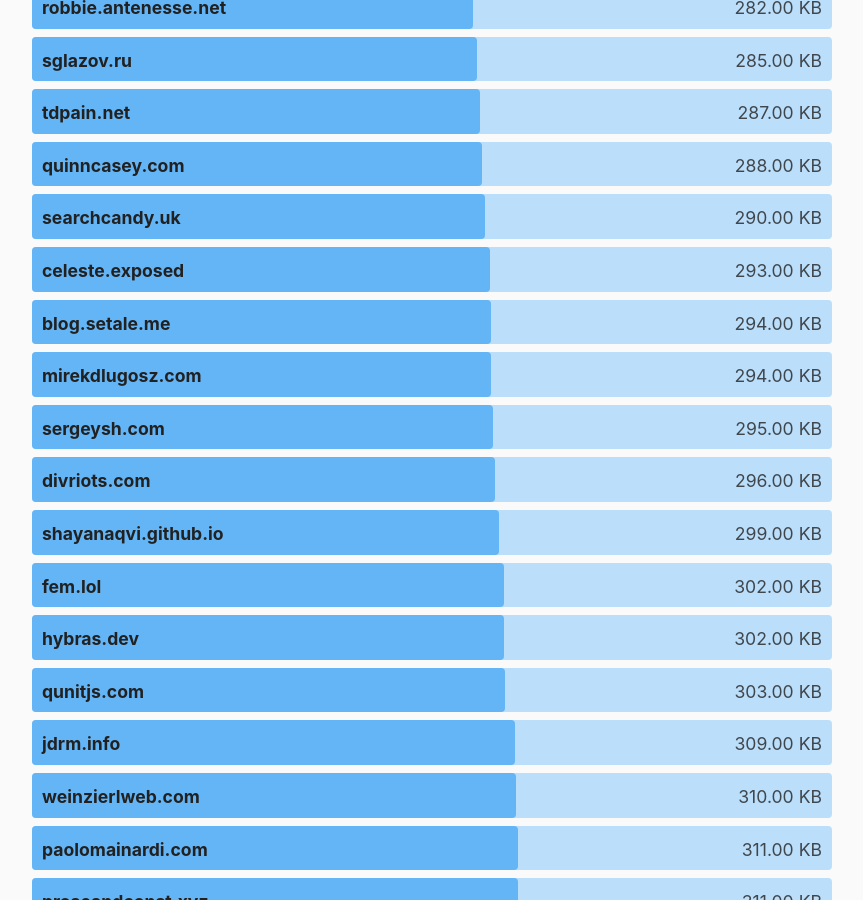
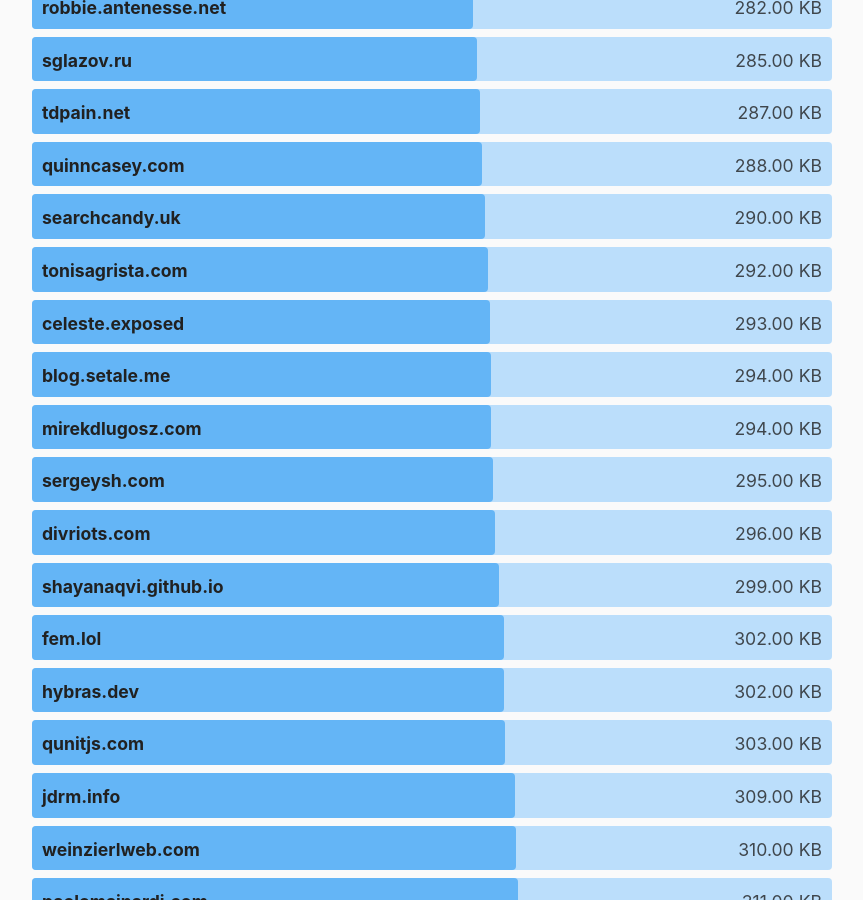
Before and after one commit to kevquirk/512kb.club, a Jekyll site: the page built from index.md, in a window 1280 px wide and 900 px high, scrolled down 31788 px. Shown: the whole window, without its empty margins (208-1071 px from the left). Built offline with Jekyll 4.4.1, drawn with Linux system fonts in a browser that asks for light colours; some of the changed text lies outside the part shown.

Commit message:
Update tonisagrista.com to 292KB, as per https://gtmetrix.com/reports/tonisagrista.com/Ki7Q8zBy/

```diff
--- a/_data/sites.yml
+++ b/_data/sites.yml
@@ -3064,8 +3064,8 @@
 
 - domain: tonisagrista.com
   url: https://tonisagrista.com/
-  size: 390
-  last_checked: 2023-01-09
+  size: 292
+  last_checked: 2023-11-08
 
 - domain: toph.pages.dev
   url: https://toph.pages.dev/
```
